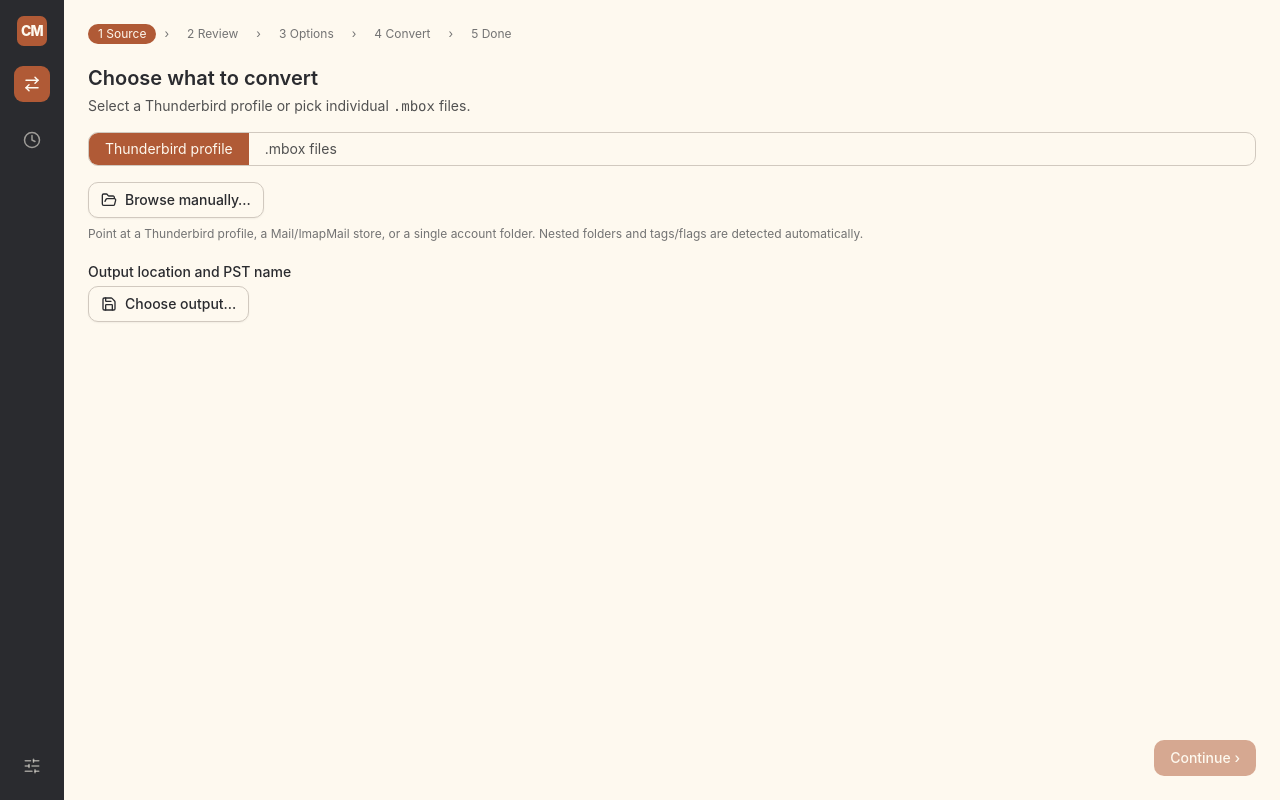
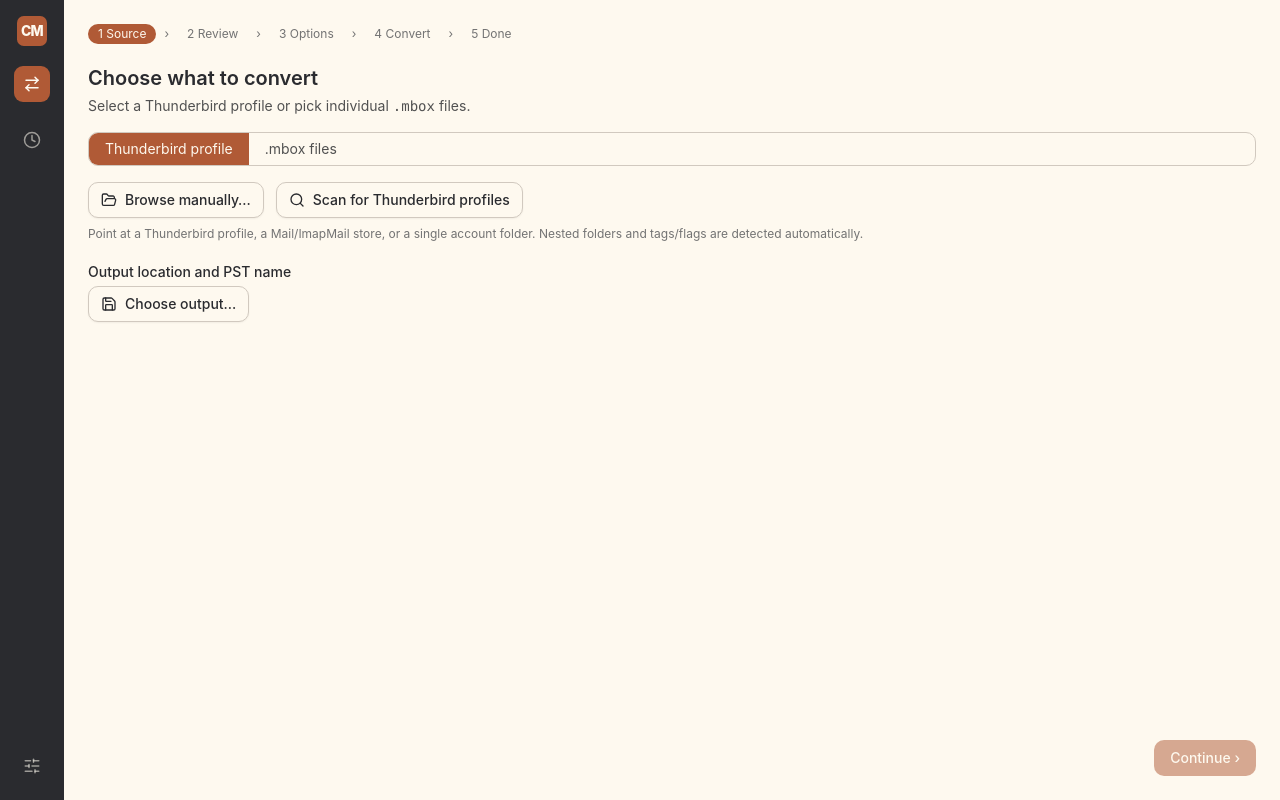
Before and after one commit to Luffitys/continumail-converter, a React (Vite) app in the folder desktop/: page / in a window 1280 px wide. Both pictures are taken after a click on the button "Thunderbird profile". Built offline with nearby package versions, Linux system fonts and the light colour scheme.

Commit message:
feat(gui): scan profiles behind a button with friendly labels + filtering

```diff
--- a/desktop/src/components/views/SelectView.tsx
+++ b/desktop/src/components/views/SelectView.tsx
@@ -1,10 +1,12 @@
 // SPDX-FileCopyrightText: 2026 Aksel Visby (ContinuMail)
 // SPDX-License-Identifier: GPL-3.0-or-later
 
-import { useState, useEffect } from "react";
-import { FileText, FolderOpen, Save, X } from "lucide-react";
+import { useState } from "react";
+import { FileText, FolderOpen, Save, Search, X } from "lucide-react";
 import { Button } from "@/components/ui/button";
+import { Spinner } from "@/components/ui/spinner";
 import { pickMboxFiles, pickFolder, listMboxInDir, statFiles, pickOutputPst, listThunderbirdProfiles } from "@/lib/engine";
+import { visibleProfiles, hiddenNote, profilePrimaryLabel, profileSubtext, pickDefaultProfile } from "@/lib/profiles";
 import { splitPath } from "@/lib/convert";
 import { formatBytes } from "@/lib/format";
 import type { FileStat, ProfileEntry } from "@/lib/types";
@@ -29,24 +31,25 @@
   // Picker errors are transient and screen-local (e.g. "no .mbox in folder").
   // Parent owns the durable file/output state; this does NOT belong there.
   const [pickerError, setPickerError] = useState<string | null>(null);
-  const [detectedProfiles, setDetectedProfiles] = useState<ProfileEntry[]>([]);
 
-  // Load profiles.ini entries on mount (or when switching to profile mode).
-  useEffect(() => {
-    if (inputMode !== "profile") return;
-    let cancelled = false;
-    listThunderbirdProfiles().then((profiles) => {
-      if (cancelled) return;
-      setDetectedProfiles(profiles);
-      // Only preselect the default when the user hasn't already chosen a path.
-      if (profileRoot === null) {
-        const def = profiles.find((p) => p.isDefault) ?? profiles[0];
-        if (def) onProfileRootChange(def.path);
+  const [scan, setScan] = useState<
+    | { k: "idle" }
+    | { k: "scanning" }
+    | { k: "done"; entries: ProfileEntry[] }
+    | { k: "error" }
+  >({ k: "idle" });
+
+  async function runScan() {
+    setScan({ k: "scanning" });
+    try {
+      const entries = await listThunderbirdProfiles();
+      setScan({ k: "done", entries });
+      const pick = pickDefaultProfile(entries, profileRoot);
+      if (pick) onProfileRootChange(pick);
+    } catch {
+      setScan({ k: "error" });
     }
-    });
-    return () => { cancelled = true; };
-  // eslint-disable-next-line react-hooks/exhaustive-deps
-  }, [inputMode]);
+  }
 
   async function addFiles(paths: string[]) {
     if (paths.length === 0) return;
@@ -101,6 +104,9 @@
     outputPath !== null &&
     (inputMode === "files" ? files.length > 0 : profileRoot !== null);
 
+  // For the "manual path shown when not a detected profile" check.
+  const scannedEntries = scan.k === "done" ? scan.entries : [];
+
   return (
     <div className="flex flex-1 flex-col">
       <h1 className="text-xl font-semibold text-foreground">Choose what to convert</h1>
@@ -129,14 +135,38 @@
 
       {inputMode === "profile" && (
         <div className="mt-4">
-          {detectedProfiles.length > 0 && (
-            <div className="mb-3 flex flex-col gap-1.5">
-              {detectedProfiles.map((p) => (
+          {scan.k === "scanning" && (
+            <div className="mb-3 flex items-center gap-2 text-sm text-muted-foreground">
+              <Spinner size="sm" />
+              Scanning for Thunderbird profiles…
+            </div>
+          )}
+
+          {scan.k === "error" && (
+            <p className="mb-3 text-sm text-destructive">
+              Could not scan Thunderbird profiles — use Browse manually…
+            </p>
+          )}
+
+          {scan.k === "done" && (() => {
+            const vis = visibleProfiles(scan.entries);
+            const note = hiddenNote(scan.entries);
+            if (vis.length === 0) {
+              return (
+                <p className="mb-3 text-sm text-muted-foreground">
+                  No Thunderbird profiles with mail found — use Browse manually… to point at a profile or folder.
+                </p>
+              );
+            }
+            return (
+              <div className="mb-3">
+                <div className="flex flex-col gap-1.5">
+                  {vis.map((e) => (
                     <label
-                  key={p.path}
+                      key={e.path}
                       className={
                         "flex cursor-pointer items-start gap-3 rounded-lg border px-3 py-2 text-sm transition-colors " +
-                    (profileRoot === p.path
+                        (profileRoot === e.path
                           ? "border-primary bg-primary/10 text-foreground"
                           : "border-border bg-card text-foreground hover:bg-muted")
                       }
@@ -144,26 +174,42 @@
                       <input
                         type="radio"
                         name="profile"
-                    value={p.path}
-                    checked={profileRoot === p.path}
-                    onChange={() => { setPickerError(null); onProfileRootChange(p.path); }}
+                        value={e.path}
+                        checked={profileRoot === e.path}
+                        onChange={() => { setPickerError(null); onProfileRootChange(e.path); }}
                         className="mt-0.5 accent-primary shrink-0"
                       />
                       <div className="min-w-0">
-                    <span className="font-medium">{p.name}</span>
-                    {p.isDefault && (
+                        <span className="font-medium">{profilePrimaryLabel(e)}</span>
+                        {e.isDefault && (
                           <span className="ml-2 rounded bg-primary/15 px-1.5 py-0.5 text-xs text-primary">default</span>
                         )}
-                    <div className="truncate text-xs text-light-gray">{p.path}</div>
+                        <div className="truncate text-xs text-light-gray">{profileSubtext(e)}</div>
                       </div>
                     </label>
                   ))}
                 </div>
+                {note && (
+                  <p className="mt-1 text-xs italic text-light-gray">{note}</p>
                 )}
+              </div>
+            );
+          })()}
+
+          <div className="flex gap-3">
             <Button variant="outline" onClick={onChooseProfile}>
               <FolderOpen /> Browse manually…
             </Button>
-          {profileRoot && detectedProfiles.every((p) => p.path !== profileRoot) && (
+            <Button
+              variant="outline"
+              onClick={runScan}
+              disabled={scan.k === "scanning"}
+            >
+              <Search /> {scan.k === "idle" ? "Scan for Thunderbird profiles" : "Rescan"}
+            </Button>
+          </div>
+
+          {profileRoot && scannedEntries.every((e) => e.path !== profileRoot) && (
             <div className="mt-1 text-xs text-light-gray">{profileRoot}</div>
           )}
           <p className="mt-2 text-xs text-light-gray">
--- a/desktop/src/lib/engine.ts
+++ b/desktop/src/lib/engine.ts
@@ -172,11 +172,7 @@
   return parseColourImport(await invoke<string>("apply_colours_plan", { plan }));
 }
 
-/** List installed Thunderbird profiles from profiles.ini. Returns [] if none found or on error. */
+/** List installed Thunderbird profiles from profiles.ini. Resolves [] if none found; rejects on unexpected failure. */
 export async function listThunderbirdProfiles(): Promise<ProfileEntry[]> {
-  try {
-    return await invoke<ProfileEntry[]>("list_thunderbird_profiles");
-  } catch {
-    return [];
-  }
+  return invoke<ProfileEntry[]>("list_thunderbird_profiles");
 }
```
Lines whose indentation alone changed are shown as unchanged.
